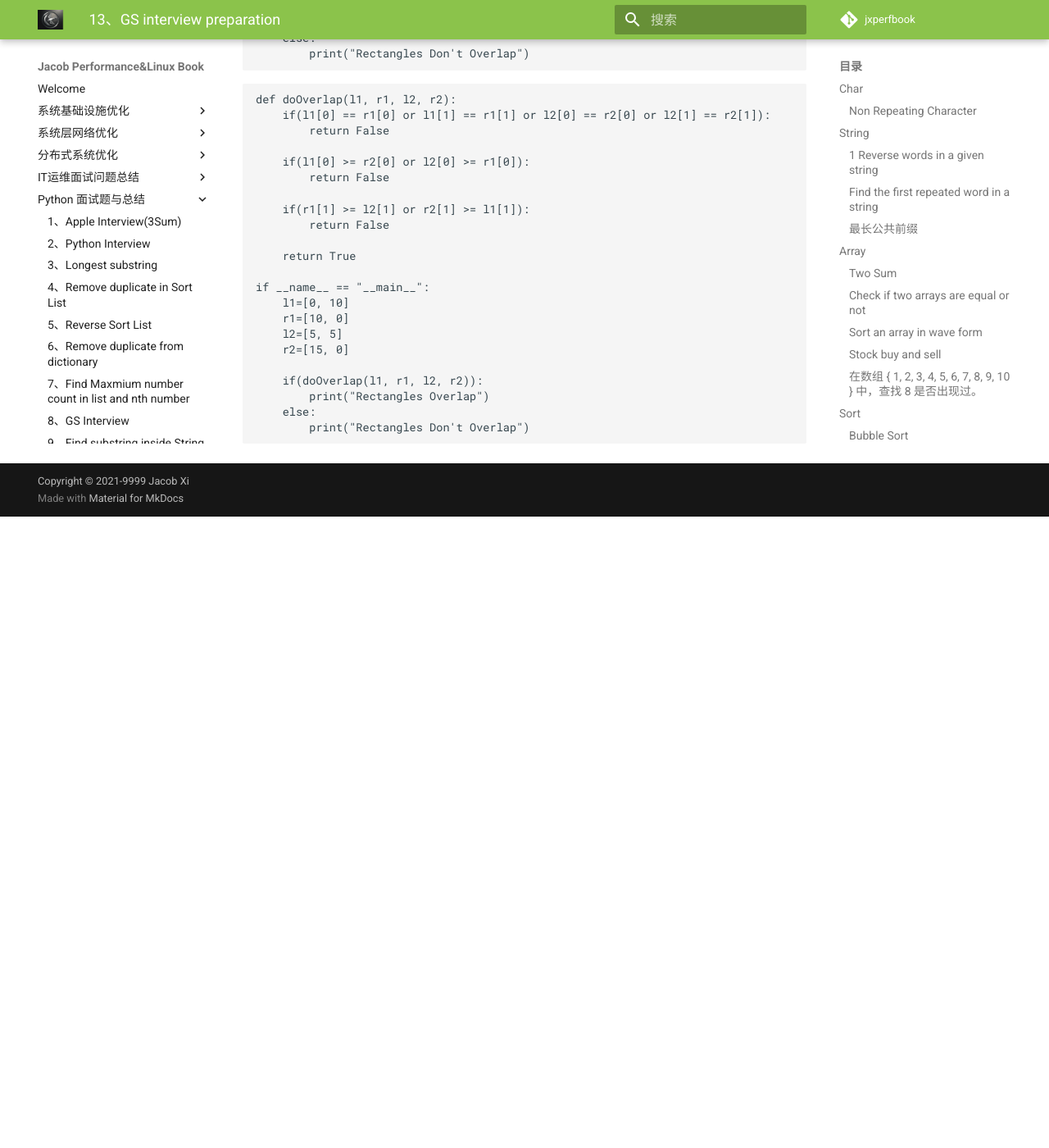
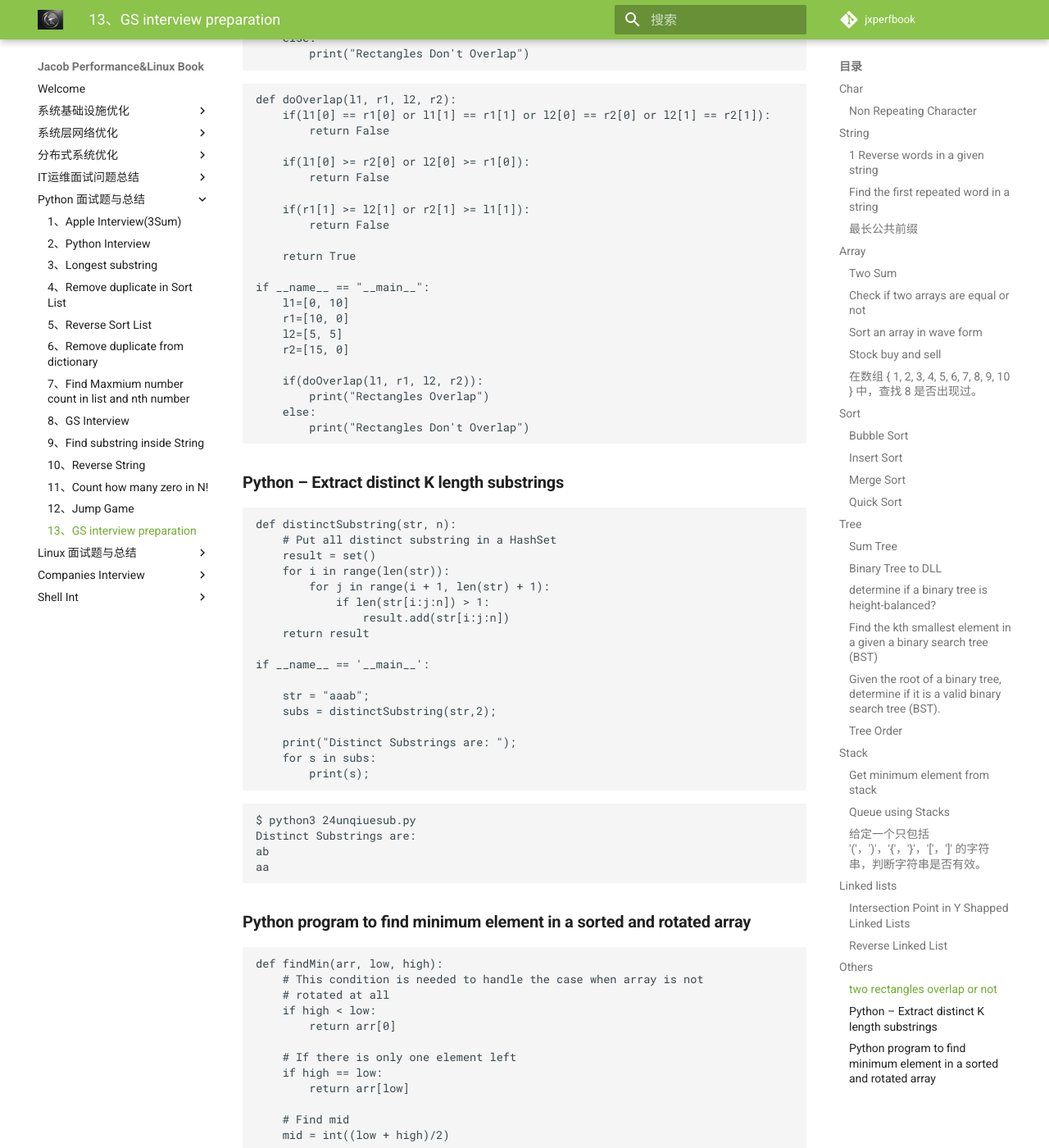
Before and after one commit to Chao-Xi/jxperfbook, an MkDocs documentation site: the page built from docs/chap5/13Gs_int.md, in a window 1280 px wide and 1400 px high, scrolled down 29354 px. Shown: the whole window at 82% size. Built offline with MkDocs 1.6.1 and Material for MkDocs 9.7.7, drawn with Linux system fonts in a browser that asks for light colours; comment, search, counter and statistics services are not loaded; before the commit the page ends 29984 px from its top, so only the background shows below that; some of the changed text lies outside the part shown.

Commit message:
update 13Gs_int.md

````diff
--- a/docs/chap5/13Gs_int.md
+++ b/docs/chap5/13Gs_int.md
@@ -1605,3 +1605,68 @@ if __name__ == "__main__":
     else:
         print("Rectangles Don't Overlap")
 ```
+
+### **Python – Extract distinct K length substrings**
+
+```
+def distinctSubstring(str, n):
+    # Put all distinct substring in a HashSet
+    result = set()
+    for i in range(len(str)):
+        for j in range(i + 1, len(str) + 1):
+            if len(str[i:j:n]) > 1:
+                result.add(str[i:j:n])
+    return result
+
+if __name__ == '__main__':
+
+    str = "aaab";
+    subs = distinctSubstring(str,2);
+
+    print("Distinct Substrings are: ");
+    for s in subs:
+        print(s);
+```
+
+```
+$ python3 24unqiuesub.py
+Distinct Substrings are:
+ab
+aa
+```
+
+### **Python program to find minimum element in a sorted and rotated array**
+
+```
+def findMin(arr, low, high):
+    # This condition is needed to handle the case when array is not
+    # rotated at all
+    if high < low:
+        return arr[0]
+
+    # If there is only one element left
+    if high == low:
+        return arr[low]
+
+    # Find mid
+    mid = int((low + high)/2)
+
+    # Check if element (mid+1) is minimum element. Consider
+    # the cases like [3, 4, 5, 1, 2]
+    if mid < high and arr[mid+1] < arr[mid]:
+        return arr[mid+1]
+
+    # Check if mid itself is minimum element
+    if mid > low and arr[mid] < arr[mid - 1]:
+        return arr[mid]
+
+    # Decide whether we need to go to left half or right half
+    if arr[high] > arr[mid]:
+        return findMin(arr, low, mid-1)
+    return findMin(arr, mid+1, high)
+
+# Driver program to test above functions
+arr1 = [5, 6, 1, 2, 3, 4]
+n1 = len(arr1)
+print("The minimum element is " + str(findMin(arr1, 0, n1-1)))
+```
````
